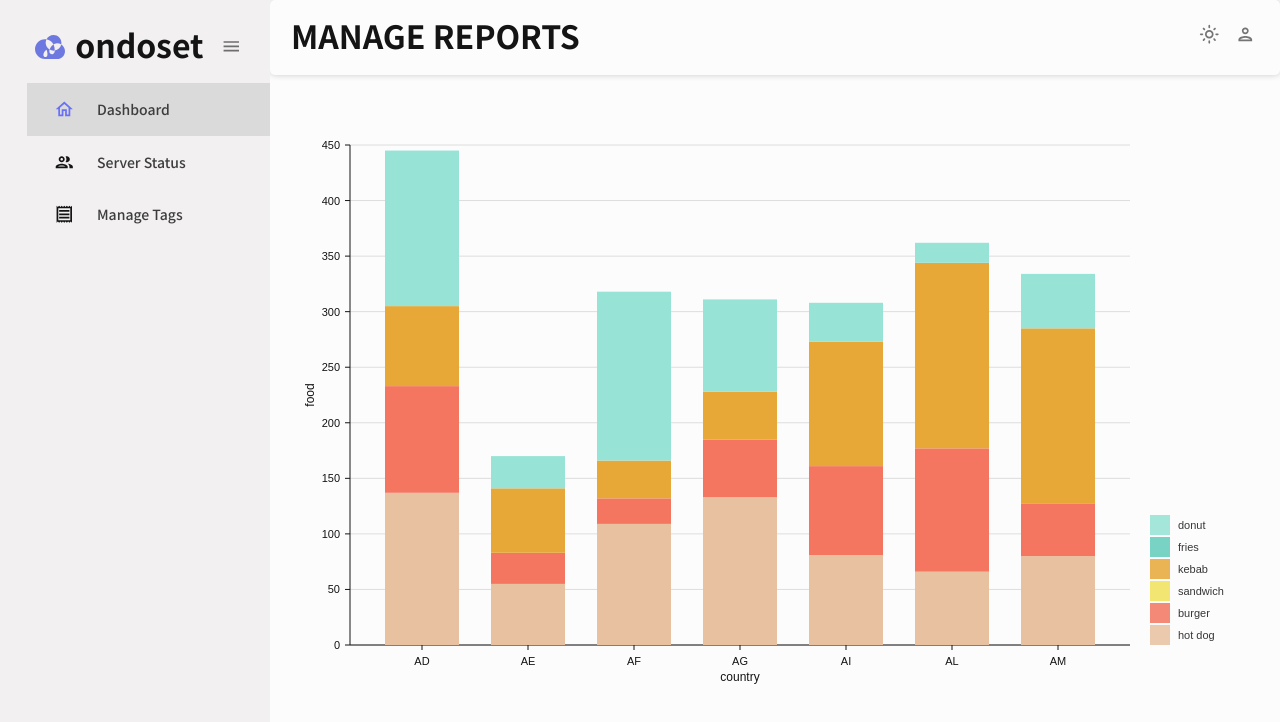
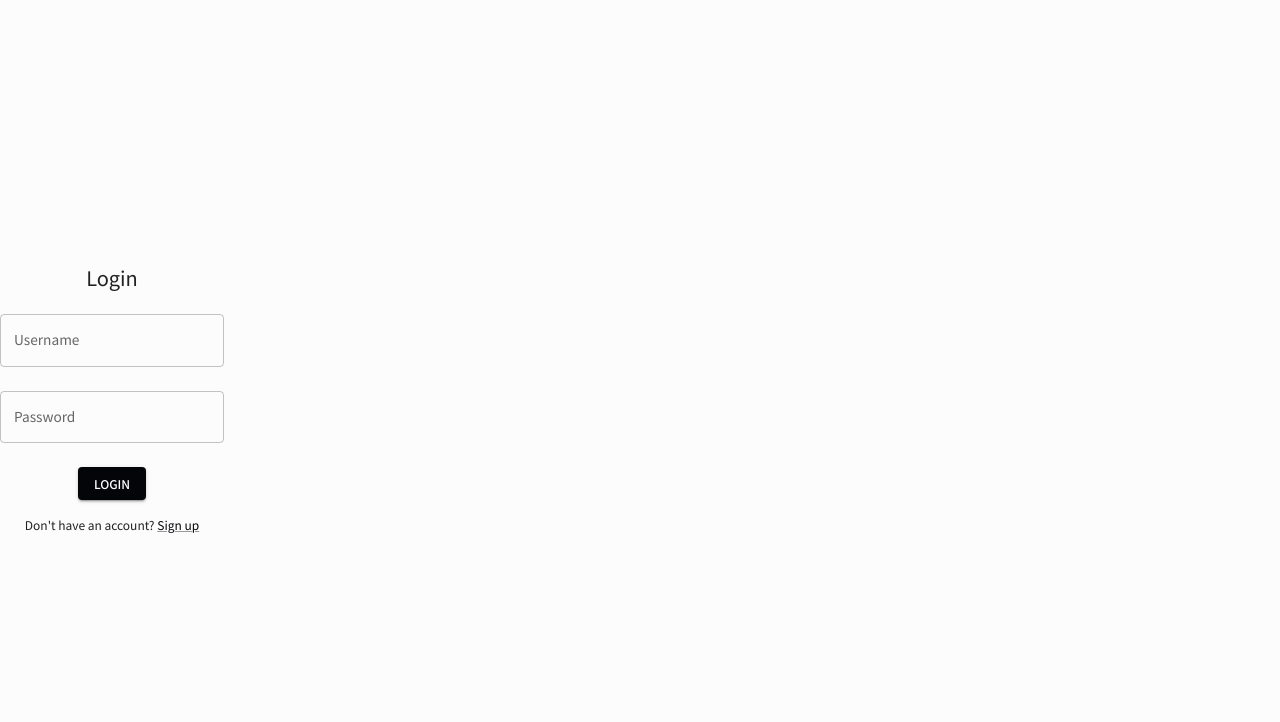
Before and after one commit to Team-Easy/Ondoset_Web, a React (Create React App) app in the folder ondoset-admin/: page /manage-reports in a window 1280 px wide. Shown: the top 722 px of the page. Built offline with nearby package versions, Linux system fonts and the light colour scheme.

Commit message:
Feat: loginPage Cutomize

```diff
--- a/ondoset-admin/src/App.js
+++ b/ondoset-admin/src/App.js
@@ -10,16 +10,26 @@ import ManageTag from "./scenes/manageTag";
 import Contacts from "./scenes/contacts";
 import Form from "./scenes/form";
 import Bar from "./scenes/bar";
+import LoginPage from "./scenes/login";
 
 function App() {
   const [theme, colorMode] = useMode();
   const [isSidebar, setIsSidebar] = useState(true);
+  const [isLoggedIn, setIsLoggedIn] = useState(false); // 로그인 상태를 추적하는 상태 변수
+
+  // 로그인 처리 함수
+  const handleLogin = () => {
+    // 로그인 처리 로직을 작성한 후, 로그인 성공 시 setIsLoggedIn(true) 호출
+    setIsLoggedIn(true);
+  };
 
   return (
     <ColorModeContext.Provider value={colorMode}>
       <ThemeProvider theme={theme}>
         <CssBaseline />
         <div className="app">
+          {isLoggedIn ? ( // 로그인 되어있는지 확인 후, 조건에 따라 렌더링
+            <>
               <Sidebar isSidebar={isSidebar} />
               <main className="content">
                 <Topbar />
@@ -32,6 +42,10 @@ function App() {
                   <Route path="/manage-reports" element={<Bar />} />
                 </Routes>
               </main>
+            </>
+          ) : (
+            <LoginPage onLogin={handleLogin} /> // 로그인 페이지 렌더링
+          )}
         </div>
       </ThemeProvider>
     </ColorModeContext.Provider>
--- a/ondoset-admin/src/scenes/login/index.jsx
+++ b/ondoset-admin/src/scenes/login/index.jsx
@@ -7,14 +7,14 @@ import {
   CircularProgress,
   Link,
 } from "@mui/material";
-import { useHistory } from "react-router-dom";
+import { useNavigate } from "react-router-dom";
 
 const LoginPage = ({ onLogin }) => {
   const [username, setUsername] = useState("");
   const [password, setPassword] = useState("");
   const [loading, setLoading] = useState(false);
   const [error, setError] = useState("");
-  const history = useHistory();
+  const navigate = useNavigate();
 
   const handleLogin = async () => {
     setError("");
@@ -23,8 +23,9 @@ const LoginPage = ({ onLogin }) => {
     try {
       setLoading(false);
       onLogin();
-      history.push("/"); // 로그인 후에는 홈페이지로 이동합니다.
+      navigate("/"); // 로그인 후에는 홈페이지로 이동합니다.
     } catch (error) {
+      setLoading(false);
       setError("Invalid username or password"); // 로그인 실패 시 에러 메시지 표시
     }
   };
```
Lines whose indentation alone changed are shown as unchanged.
